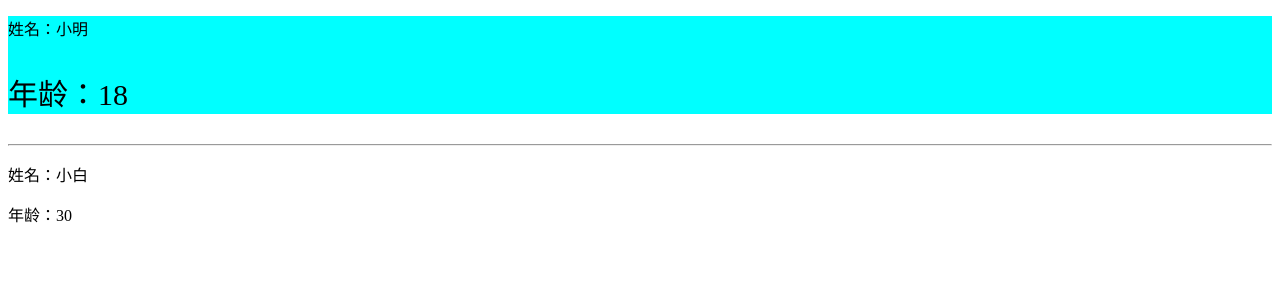
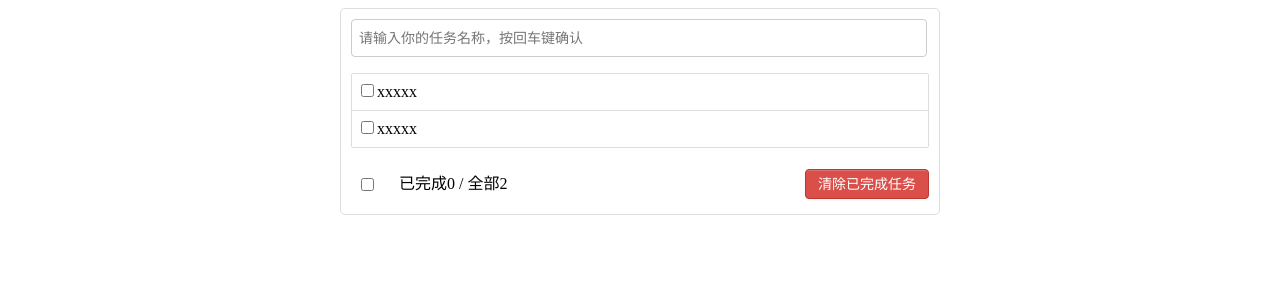
Before and after one commit to sweet-potatos/vue-study, a Vue app: page / in a window 1280 px wide. Shown: the top 300 px of the page. Built offline with nearby package versions, Linux system fonts and the light colour scheme.

Commit message:
feat: todoDemo静态页面
--story=xxx --user=xuzhuquan

```diff
--- a/src/App.vue
+++ b/src/App.vue
@@ -1,16 +1,16 @@
 <template>
   <div id="app">
-    <StyleDemo />
+    <TodoListDemo />
   </div>
 </template>
 
 <script>
-import StyleDemo from './study/styleDemo/StyleDemo'
+import TodoListDemo from './study/todoListDemo/TodoListDemo'
 
 export default {
   name: 'App',
   components: {
-    StyleDemo
+    TodoListDemo
   }
 }
 </script>
--- /dev/null
+++ b/src/study/todoListDemo/MyFooter.vue
@@ -0,0 +1,45 @@
+<template>
+  <div class="todo-footer">
+    <label>
+      <input type="checkbox">
+    </label>
+    <span>
+      <span>已完成0</span> / 全部2
+    </span>
+    <button class="btn btn-danger">清除已完成任务</button>
+  </div>
+</template>
+
+<script>
+export default {
+  name: 'MyFooter'
+}
+</script>
+
+<style scoped>
+  /*footer*/
+  .todo-footer {
+    height: 40px;
+    line-height: 40px;
+    padding-left: 6px;
+    margin-top: 5px;
+  }
+
+  .todo-footer label {
+    display: inline-block;
+    margin-right: 20px;
+    cursor: pointer;
+  }
+
+  .todo-footer label input {
+    position: relative;
+    top: -1px;
+    vertical-align: middle;
+    margin-right: 5px;
+  }
+
+  .todo-footer button {
+    float: right;
+    margin-top: 5px;
+  }
+</style>
--- /dev/null
+++ b/src/study/todoListDemo/MyHeader.vue
@@ -0,0 +1,30 @@
+<template>
+  <div class="todo-header">
+    <input type="text" placeholder="请输入你的任务名称，按回车键确认">
+  </div>
+</template>
+
+<script>
+export default {
+  name: 'MyHeader'
+
+}
+</script>
+
+<style scoped>
+  /*header*/
+  .todo-header input {
+    width: 560px;
+    height: 28px;
+    font-size: 14px;
+    border: 1px solid #ccc;
+    border-radius: 4px;
+    padding: 4px 7px;
+  }
+
+  .todo-header input:focus {
+    outline: none;
+    border-color: rgba(82, 168, 236, 0.8);
+    box-shadow: inset 0 1px 1px rgba(0, 0, 0, 0.075), 0 0 8px rgba(82, 168, 236, 0.6);
+  }
+</style>
--- /dev/null
+++ b/src/study/todoListDemo/MyItem.vue
@@ -0,0 +1,52 @@
+<template>
+  <li>
+    <label>
+      <input type="checkbox">
+      <span>xxxxx</span>
+    </label>
+    <button class="btn btn-danger" style="display:none">删除</button>
+  </li>
+</template>
+
+<script>
+export default {
+  name: 'MyItem'
+}
+</script>
+
+<style scoped>
+  /*item*/
+  li {
+    list-style: none;
+    height: 36px;
+    line-height: 36px;
+    padding: 0 5px;
+    border-bottom: 1px solid #ddd;
+  }
+
+  li label {
+    float: left;
+    cursor: pointer;
+  }
+
+  li label li input {
+    vertical-align: middle;
+    margin-right: 6px;
+    position: relative;
+    top: -1px;
+  }
+
+  li button {
+    float: right;
+    display: none;
+    margin-top: 3px;
+  }
+
+  li:before {
+    content: initial;
+  }
+
+  li:last-child {
+    border-bottom: none;
+  }
+</style>
--- /dev/null
+++ b/src/study/todoListDemo/MyList.vue
@@ -0,0 +1,34 @@
+<template>
+  <ul class="todo-main">
+    <MyItem />
+    <MyItem />
+  </ul>
+</template>
+
+<script>
+import MyItem from './MyItem'
+
+export default {
+  name: 'MyList',
+  components: { MyItem }
+}
+</script>
+
+<style scoped>
+  /*main*/
+  .todo-main {
+    margin-left: 0px;
+    border: 1px solid #ddd;
+    border-radius: 2px;
+    padding: 0px;
+  }
+
+  .todo-empty {
+    height: 40px;
+    line-height: 40px;
+    border: 1px solid #ddd;
+    border-radius: 2px;
+    padding-left: 5px;
+    margin-top: 10px;
+  }
+</style>
--- a/src/study/todoListDemo/TodoListDemo.vue
+++ b/src/study/todoListDemo/TodoListDemo.vue
@@ -0,0 +1,65 @@
+<template>
+  <div class="todo-container">
+    <div class="todo-wrap">
+      <MyHeader />
+      <MyList />
+      <MyFooter />
+    </div>
+  </div>
+</template>
+
+<script>
+import MyHeader from './MyHeader.vue'
+import MyList from './MyList.vue'
+import MyFooter from './MyFooter.vue'
+
+export default {
+  name: 'TodoListDemo',
+  components: { MyHeader, MyList, MyFooter }
+}
+</script>
+
+<style>
+  /*base*/
+  body {
+    background: #fff;
+  }
+
+  .btn {
+    display: inline-block;
+    padding: 4px 12px;
+    margin-bottom: 0;
+    font-size: 14px;
+    line-height: 20px;
+    text-align: center;
+    vertical-align: middle;
+    cursor: pointer;
+    box-shadow: inset 0 1px 0 rgba(255, 255, 255, 0.2), 0 1px 2px rgba(0, 0, 0, 0.05);
+    border-radius: 4px;
+  }
+
+  .btn-danger {
+    color: #fff;
+    background-color: #da4f49;
+    border: 1px solid #bd362f;
+  }
+
+  .btn-danger:hover {
+    color: #fff;
+    background-color: #bd362f;
+  }
+
+  .btn:focus {
+    outline: none;
+  }
+
+  .todo-container {
+    width: 600px;
+    margin: 0 auto;
+  }
+  .todo-container .todo-wrap {
+    padding: 10px;
+    border: 1px solid #ddd;
+    border-radius: 5px;
+  }
+</style>
```
